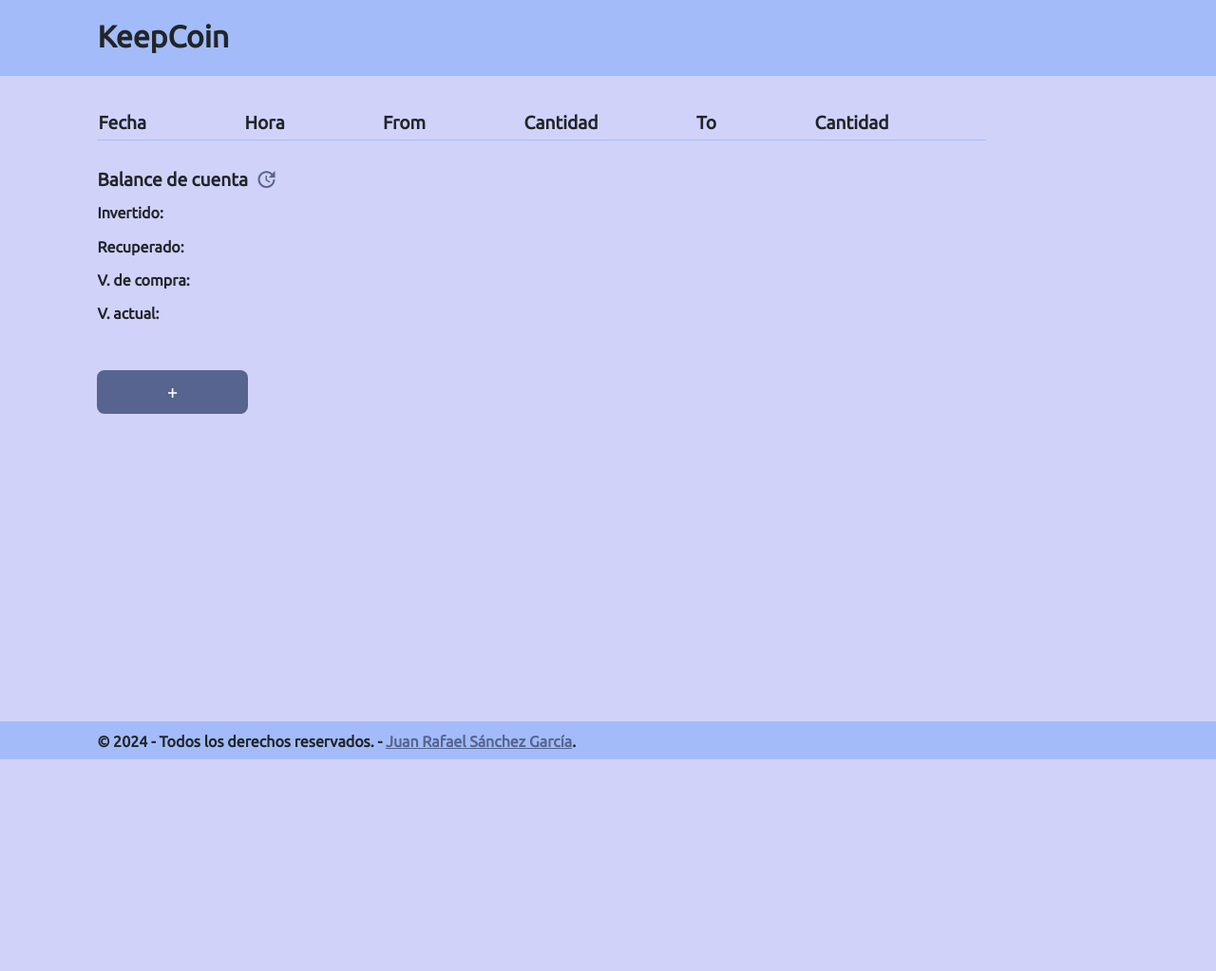
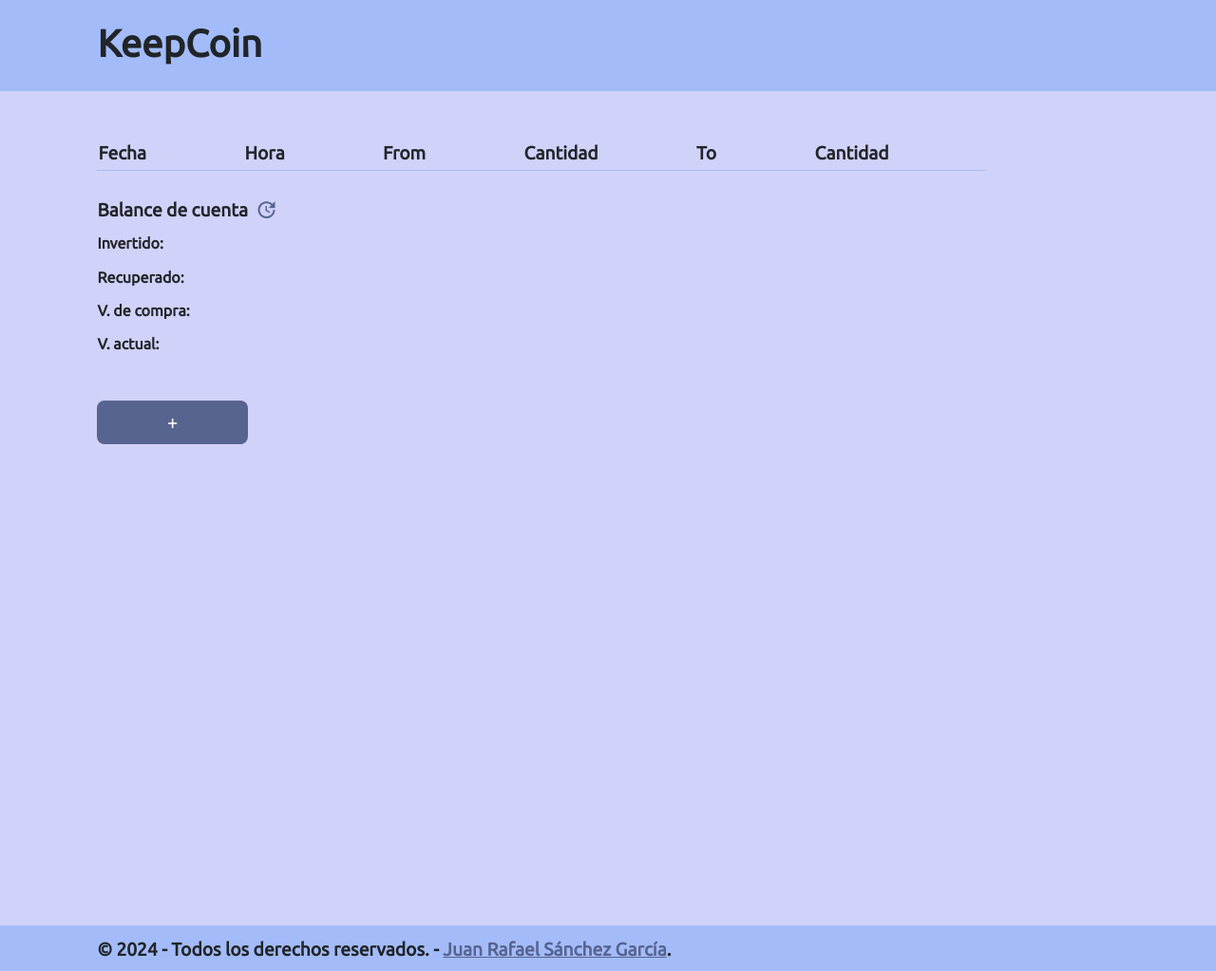
Before and after one commit to JuaRezZ17/Proyecto_final_JRSG, a Flask app: page / in a window 1280 px wide. Shown: the whole page at 95% size. Before the commit the page ends 800 px from the top, so only its background shows below. Run offline with Flask 3, Linux system fonts and the light colour scheme; data comes from the database, SQL or seed files in the repository; both versions use the stored data as it was after the commit; lists and menus that the app fills with data are empty.

Commit message:
02-02-2024.

```diff
--- a/Flask_js/models.py
+++ b/Flask_js/models.py
@@ -1,7 +1,7 @@
 from Flask_js.conexion import Conexion
 import requests
 from Flask_js.utils.utils import API, API_KEY, cryptos
-from Flask_js.utils.functions import crypto_quantity
+from Flask_js.utils.functions import crypto_quantity, all_cryptos_balance
 
 # Función para cargar los registros.
 def get_records():
@@ -24,9 +24,7 @@
     conexion.conexion.close()
 
     # Guardamos el balance de cada crypto en un diccionario.
-    crypto_balance = {}
-    for crypto in cryptos:
-        crypto_balance[crypto.lower()] = crypto_quantity(crypto)
+    crypto_balance = all_cryptos_balance()
 
     dictionary_list.append(crypto_balance)
 
--- /dev/null
+++ b/Flask_js/static/js/resumen.js
@@ -0,0 +1,3 @@
+window.onload = function() {
+    alert("Hola");
+}
--- a/Flask_js/static/stylesheet/styles.css
+++ b/Flask_js/static/stylesheet/styles.css
@@ -1,7 +1,9 @@
 /* base.html */
 /* Body */
 body {
-    padding-bottom: 5vh;
+    min-height: 100vh;
+    display: flex;
+    flex-direction: column;
     font-family: 'Ubuntu', sans-serif;
     font-size: 1em;
     background-color: #D1D2F9;
@@ -9,39 +11,51 @@
 
 /* Header */
 header {
-    height: 10vh;
-    position: relative;
-    top: 0vh;
+    height: 6em;
+    width: 100%;
+    top: 0;
     background-color: #A3BCF9;
 }
 
 header strong {
-    position: absolute;
-    top: 1.7vh;
+    position: relative;
+    top: 0.4em;
     left: 8vw;
-    font-size: 4vh;
+    font-size: 2.5em;
 }
 
-.alert {
-    position: absolute;
-    display: inline;
-    bottom: 0;
+menu {
+    position: relative;
+    float: right;
+    margin-top: 1.7em;
+    margin-right: 8vw;
+    font-size: 1.2em;
+    font-weight: bold;
+}
+
+menu a {
+    color: black;
+    margin-right: 2em;
+}
+
+menu li {
+    display: inline-block;
 }
 
 /* Footer */
 footer {
+    height: 3em;
     width: 100%;
-    height: 5vh;
-    position: fixed;
-    bottom: 0;
+    margin-top: auto;
     background-color: #A3BCF9;
 }
 
 footer strong {
     position: relative;
-    top: 1.1vh;
+    top: 0.6em;
     left: 8vw;
-    font-size: 2vh;
+    font-size: 1.2em;
+    white-space: nowrap;
 }
 
 a {
@@ -52,22 +66,22 @@
 /* Div principal */
 .section_container1 {
     overflow: hidden;
-    margin-top: 4vh;
+    margin-top: 3em;
     margin-left: 8vw;
     margin-right: 4vw;
 }
 
 /* Div de la tabla */
-.div_table {
+.div_table_index {
     max-height: 385.5px;
     max-width: 1243.09px;
     float: left;
-    margin-right: 8vw;
+    margin-right: 8.5vw;
     margin-bottom: 3vh;
 }
 
 /* Tabla */
-table {
+.table_records {
     display: block;
     max-height: 385.5px;
     max-width: 1243.09px;
@@ -134,7 +148,6 @@
 .section_container2 {
     display: flex;
     flex-wrap: wrap;
-    margin-top: 2vh;
     margin-left: 8vw;
     margin-right: 8vw;
 }
@@ -152,7 +165,7 @@
 .div_form {
     position: relative;
     display: inline-block;
-    margin-top: 3vh;
+    margin-top: 4vh;
     margin-right: 9.7em;
 }
 
@@ -215,13 +228,39 @@
 
 .div_alert {
     height: 10em;
-    width: 25em;
+    width: 35em;
     position: relative;
     display: inline-block;
-    margin-top: 3vh;
+    margin-top: 8vh;
     margin-left: 12vw;
 }
 
 .alert {
+    position: absolute;
     display: none;
+    margin-top: 4vh;
 }
+
+/* resument.html */
+.section_container3 {
+    overflow: hidden;
+    margin-top: 3em;
+}
+.table_resumen {
+    margin-left: auto;
+    margin-right: auto;
+}
+
+.table_resumen_td {
+    text-transform: uppercase;
+}
+
+.btn-sm {
+    border: none;
+    background-color: #576490;
+    color: white;
+}
+
+.btn-sm:hover {
+    background-color: #A3BCF9;
+}
--- a/Flask_js/templates/index.html
+++ b/Flask_js/templates/index.html
@@ -1,8 +1,8 @@
-{% extends "base.html" %}
+{% extends "base_app.html" %}
 {% block content %}
 <section class="section_container1">
-    <div class="div_table">
-        <table id="table_records">
+    <div class="div_table_index">
+        <table id="table_records" class="table_records">
             <tr>
                 <th>Fecha</th>
                 <th>Hora</th>
--- /dev/null
+++ b/Flask_js/templates/login.html
@@ -0,0 +1,4 @@
+{% extends "base_app.html" %}
+{% block content %}
+
+{% endblock %}
--- /dev/null
+++ b/Flask_js/templates/register.html
@@ -0,0 +1,4 @@
+{% extends "base_app.html" %}
+{% block content %}
+
+{% endblock %}
--- a/Flask_js/utils/functions.py
+++ b/Flask_js/utils/functions.py
@@ -1,4 +1,5 @@
 from Flask_js.conexion import Conexion
+from Flask_js.utils.utils import cryptos
 
 def crypto_quantity(crypto):
     query_results = []
@@ -9,3 +10,11 @@
     conexion.conexion.close()
 
     return query_results[0] - query_results[1]
+
+def all_cryptos_balance():
+    crypto_balance = {}
+
+    for crypto in cryptos:
+        crypto_balance[crypto] = crypto_quantity(crypto)
+
+    return crypto_balance
--- a/Flask_js/utils/utils.py
+++ b/Flask_js/utils/utils.py
@@ -3,4 +3,4 @@
 API_KEY = "E4CF523D-8730-46D6-8E2E-1665C24C30A0"
 # API 1: E4CF523D-8730-46D6-8E2E-1665C24C30A0
 # API 2: 2DE44FCB-AA45-4B5E-9308-B574BA032AA3
-cryptos = ["BTC", "ETH", "USDT", "BNB", "XRP", "ADA", "SOL", "DOT", "MATIC"]
+cryptos = ["btc", "eth", "usdt", "bnb", "xrp", "ada", "sol", "dot", "matic"]
```
Also changed, not shown: Flask_js/templates/base_app.html (renamed from Flask_js/templates/base.html), data/movimientos.sqlite.
